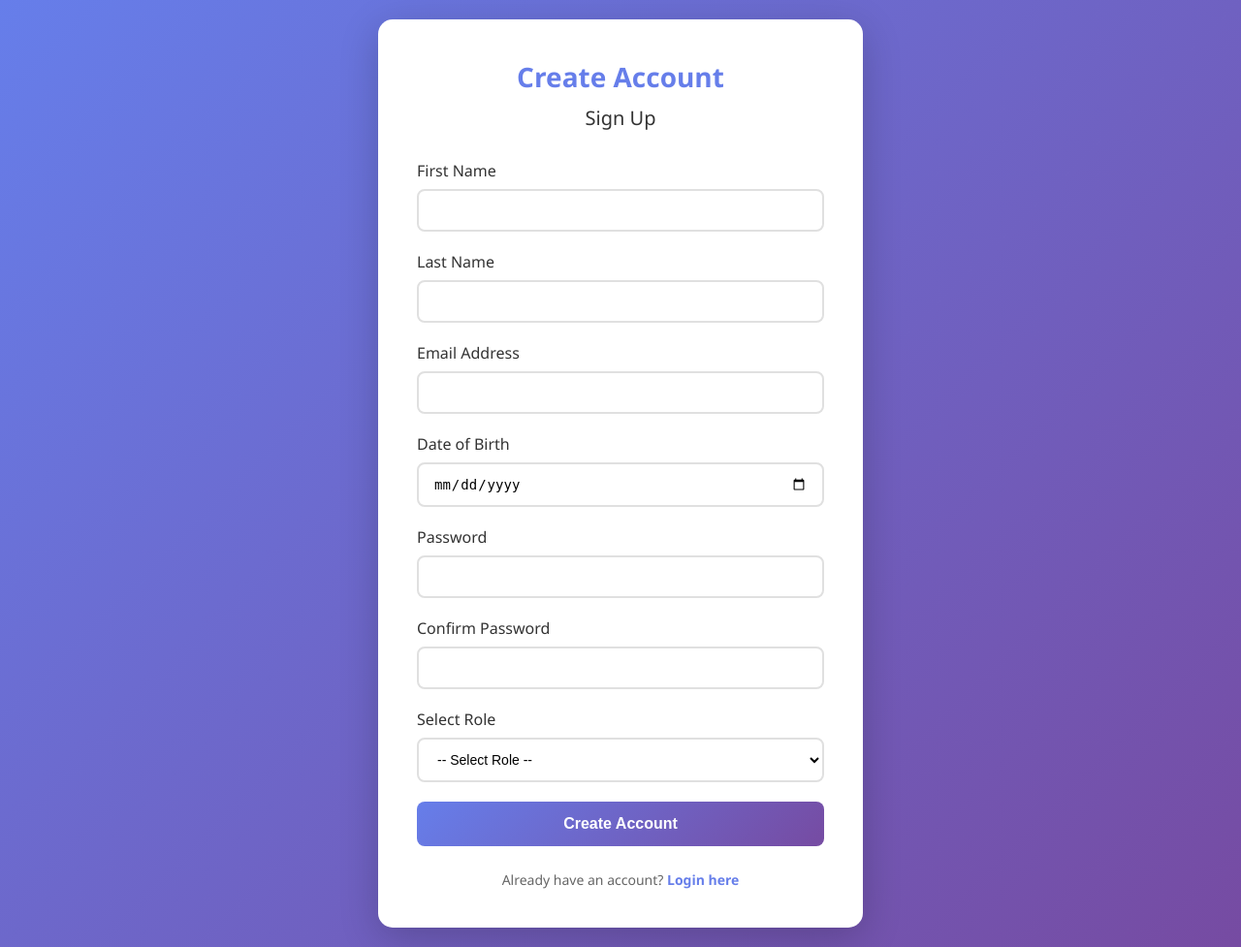
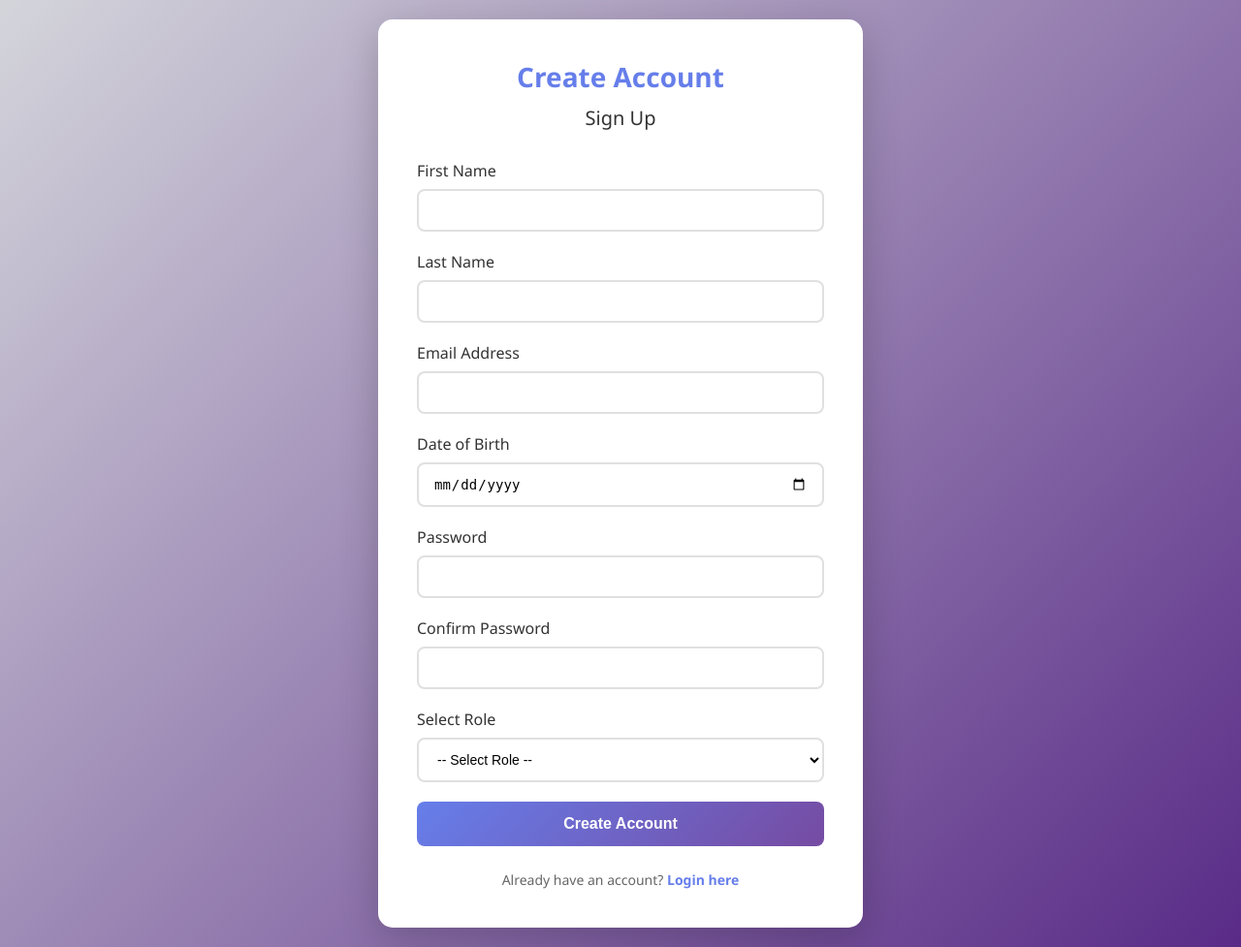
Before and after one commit to WonderRamah/LabProject_Ramatou_Salah_Hassane, a PHP site: page /pages/signup.html in a window 1280 px wide. Shown: the whole page at 97% size. Run offline with PHP 8.4, Linux system fonts and the light colour scheme.

Commit message:
Add files via upload

```diff
--- a/assets/css/dashboard.css
+++ b/assets/css/dashboard.css
@@ -19,7 +19,7 @@ body {
 /* Sidebar */
 .sidebar {
     width: 260px;
-    background: linear-gradient(180deg, #667eea 0%, #764ba2 100%);
+    background: linear-gradient(180deg, #d4d5db 0%, #592b87 100%);
     color: white;
     padding: 20px;
     position: fixed;
--- a/assets/css/style.css
+++ b/assets/css/style.css
@@ -8,7 +8,7 @@
 
 body {
     font-family: 'Segoe UI', Tahoma, Geneva, Verdana, sans-serif;
-    background: linear-gradient(135deg, #667eea 0%, #764ba2 100%);
+    background: linear-gradient(135deg, #d4d5db 0%, #592b87 100%);
     min-height: 100vh;
     display: flex;
     justify-content: center;
```
